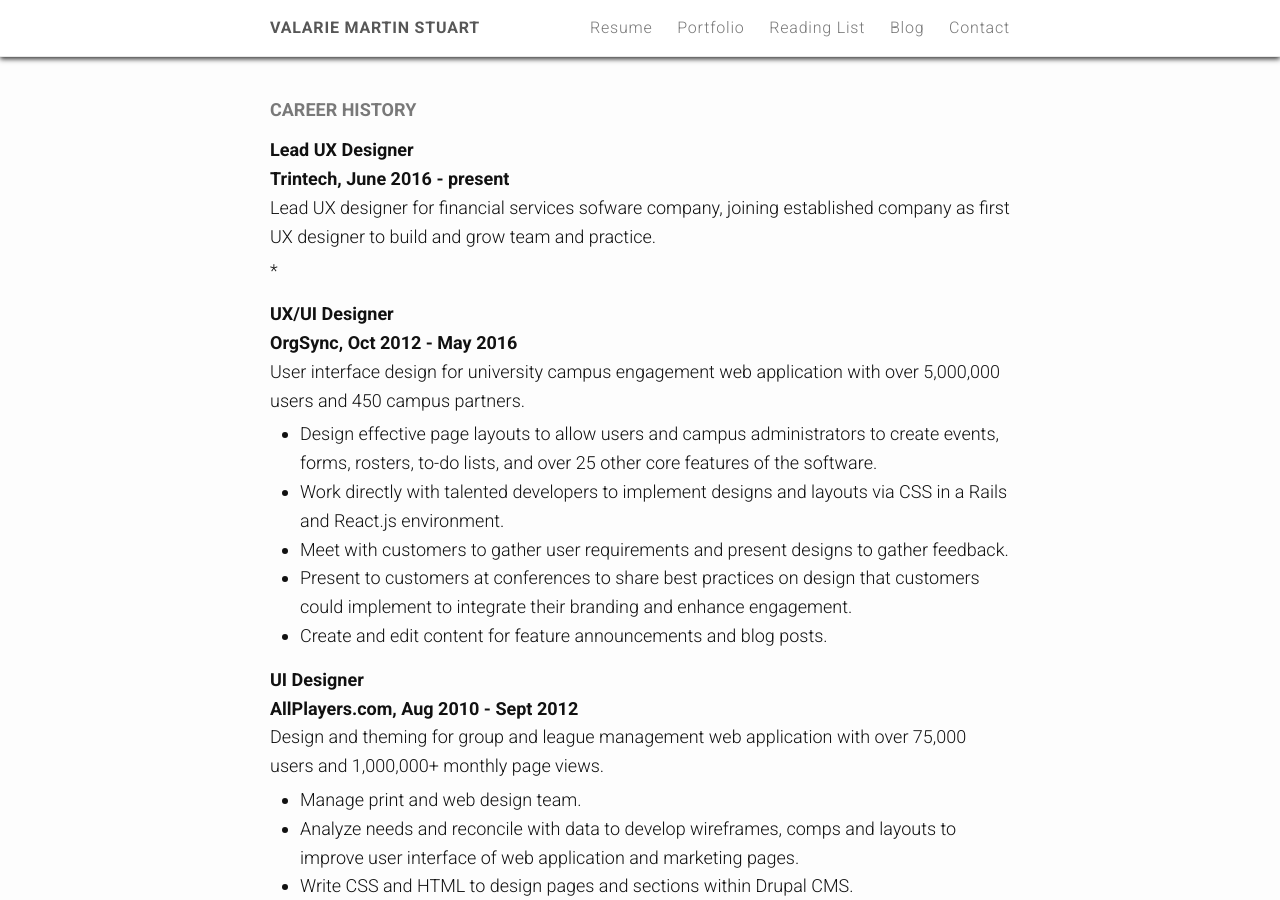
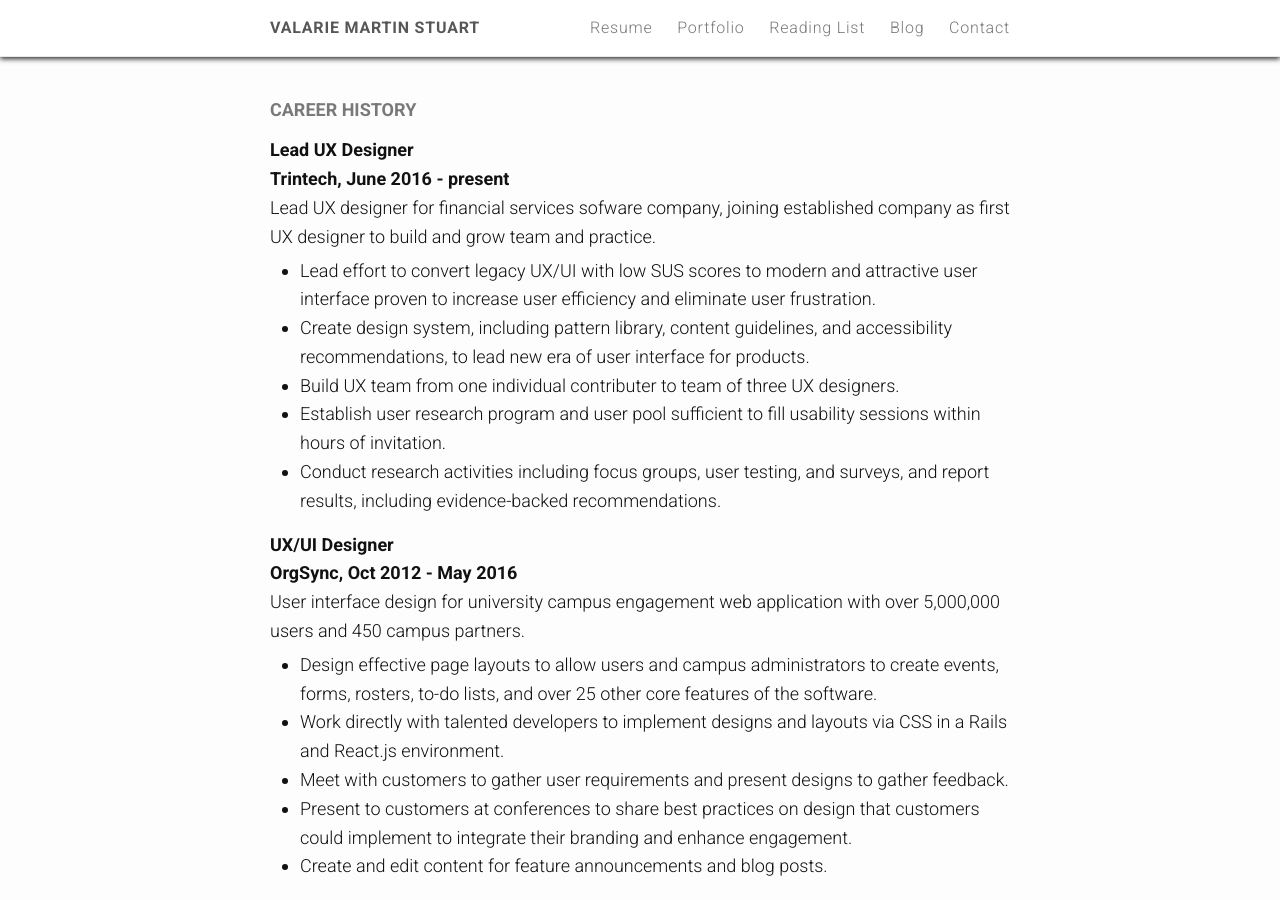
Before and after one commit to valariems/valariems.github.io, a Jekyll site: the page built from resume.md, in a window 1280 px wide and 900 px high, scrolled down 780 px. Built offline with Jekyll 4.4.1, drawn with Linux system fonts in a browser that asks for light colours; nearby versions of some CDN libraries.

Commit message:
Update tt position on resume.

```diff
--- a/resume.md
+++ b/resume.md
@@ -28,7 +28,12 @@
 ### Lead UX Designer <br />Trintech,  June 2016 - present
 Lead UX designer for financial services sofware company, joining established company as first UX designer to build and grow team and practice.
 
-  *
+  * Lead effort to convert legacy UX/UI with low SUS scores to modern and attractive user interface proven to increase user efficiency and eliminate user frustration.
+  * Create design system, including pattern library, content guidelines, and accessibility recommendations, to lead new era of user interface for products.
+  * Build UX team from one individual contributer to team of three UX designers.
+  * Establish user research program and user pool sufficient to fill usability sessions within hours of invitation.
+  * Conduct research activities including focus groups, user testing, and surveys, and report results, including evidence-backed recommendations.
+
 
 ### UX/UI Designer <br />OrgSync, Oct 2012 - May 2016
 
```
